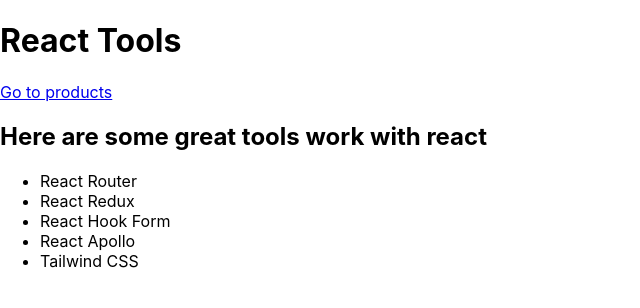
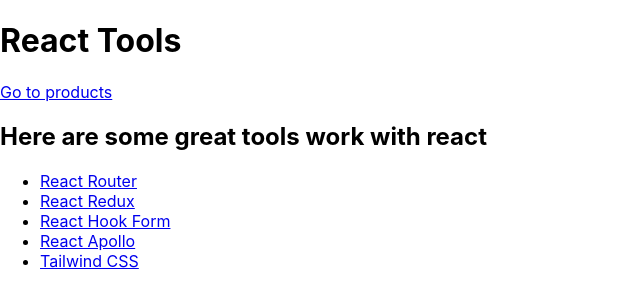
Before and after one commit to ganatram/myrouting, a React (Create React App) app: page /products in a window 1280 px wide. Shown: the top 308 px of the page, without its empty margins (0-640 px from the left). Built offline with nearby package versions, Linux system fonts and the light colour scheme.

Commit message:
myrouting

```diff
--- a/src/pages/ProductsPage.js
+++ b/src/pages/ProductsPage.js
@@ -1,4 +1,5 @@
 import { products } from "../data/products";
+import { Link } from "react-router-dom";
 
 export function ProductsPage() {
   return (
@@ -6,7 +7,9 @@
       <h2>Here are some great tools work with react </h2>
       <ul>
         {products.map((product) => (
-          <li key={product.id}>{product.name}</li>
+          <li key={product.id}>
+            <Link to={`${product.id}`}>{product.name}</Link>
+          </li>
         ))}
       </ul>
     </div>
```
